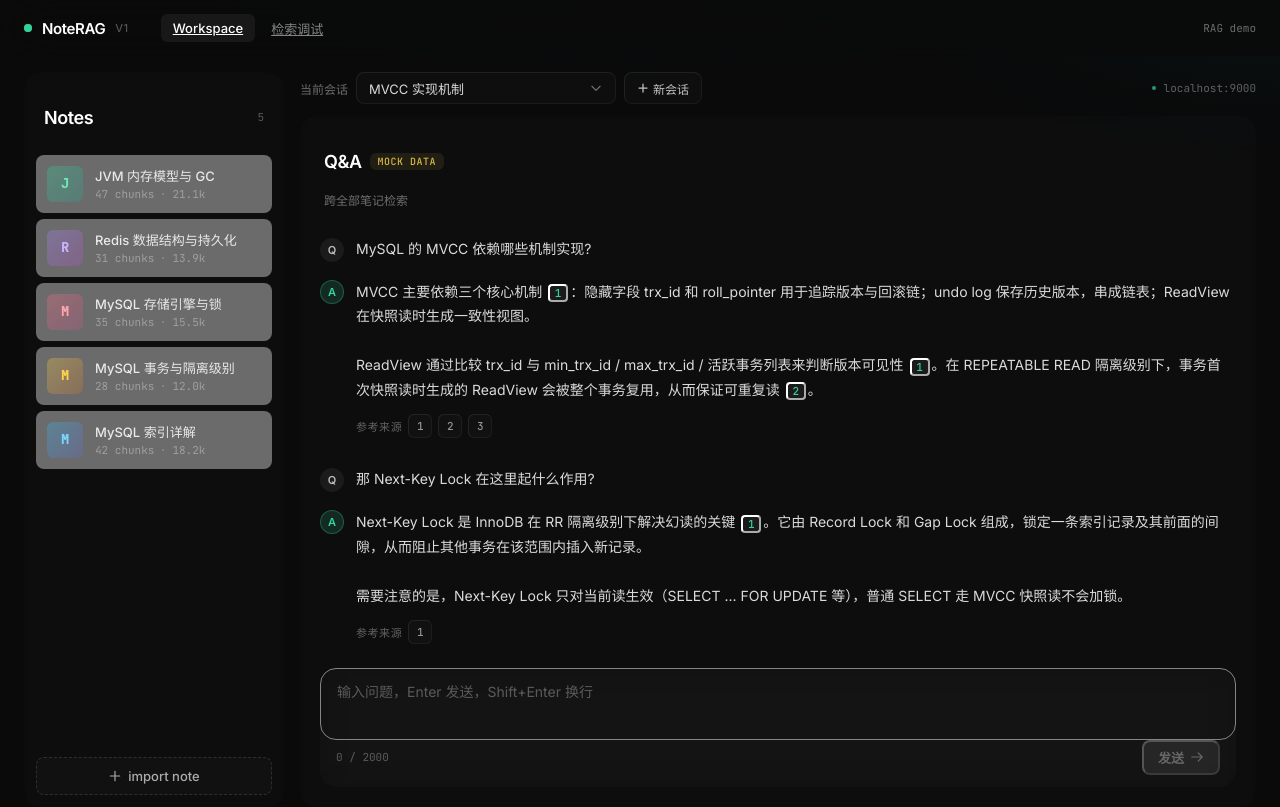
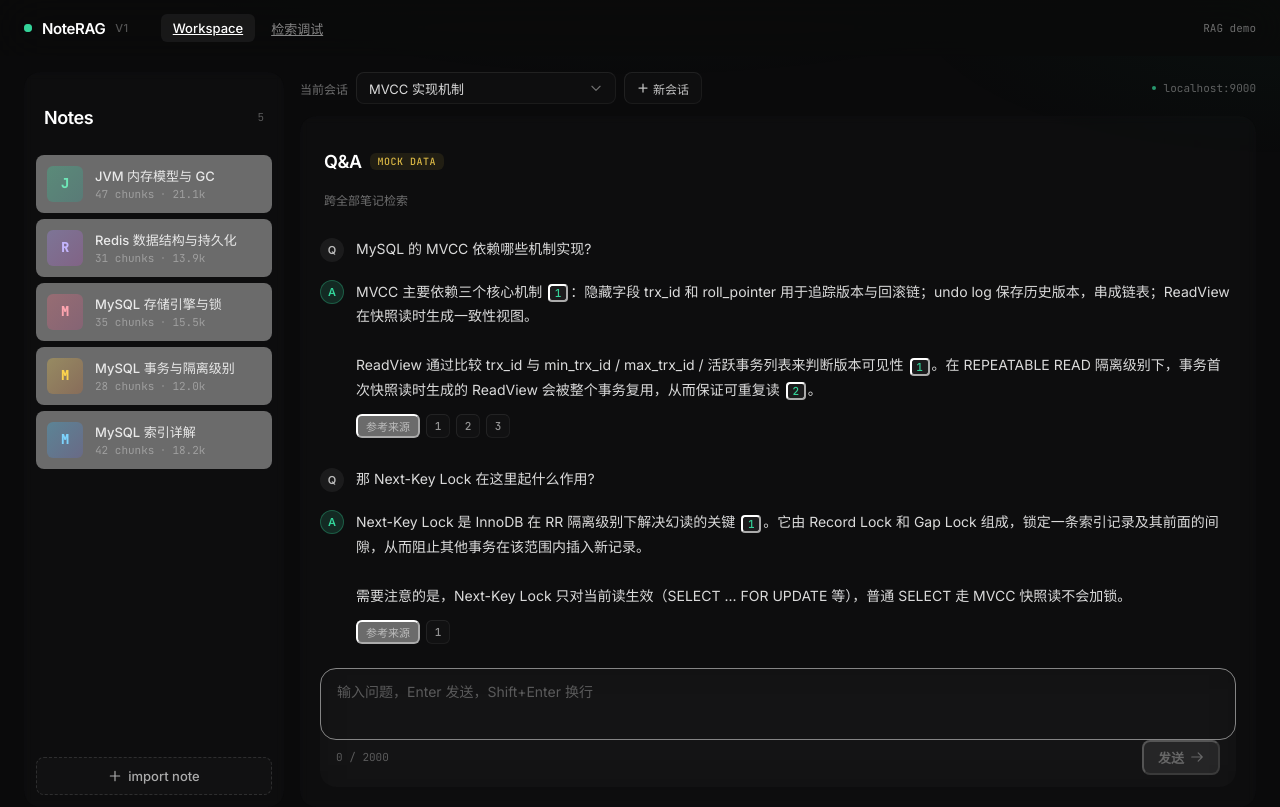
Before and after one commit to HuanHuanHuanFFF/NoteRAG, a Vue app in the folder frontend/: page / in a window 1280 px wide. Built offline with nearby package versions, Linux system fonts and the light colour scheme.

Commit message:
feat(frontend): 优化 sources 面板交互与样式
- sources 默认全部收起，点击编号 [n] 仅展开对应卡片
- "参考来源" 改为按钮，点击打开面板但不展开任何卡片
- 调整按钮配色，去掉中文不适用的 uppercase/tracking

```diff
--- a/frontend/src/components/ChatPanel.vue
+++ b/frontend/src/components/ChatPanel.vue
@@ -5,12 +5,12 @@ import type { ChatSession, ChatTurn, NoteListItem } from '@/api/types';
 const props = defineProps<{
   session: ChatSession | null;
   selectedNote: NoteListItem | null;
-  activeCitation: { turnId: number; index: number } | null;
+  activeCitation: { turnId: number; index: number | null } | null;
 }>();
 
 const emit = defineEmits<{
   (e: 'submit', question: string): void;
-  (e: 'open-citation', turnId: number, index: number): void;
+  (e: 'open-citation', turnId: number, index: number | null): void;
 }>();
 
 const input = ref('');
@@ -199,9 +199,13 @@ function isCitationActive(turnId: number, index: number): boolean {
                   v-if="turn.sources.length > 0"
                   class="mt-3 flex flex-wrap items-center gap-1.5"
                 >
-                  <span class="text-[11px] font-medium uppercase tracking-wider text-white/35">
+                  <button
+                    type="button"
+                    class="inline-flex h-6 items-center rounded-md px-2 text-[11px] font-medium text-white/55 transition-colors duration-150 hover:text-white/85 focus:outline-none focus-visible:ring-2 focus-visible:ring-accent/50"
+                    @click="emit('open-citation', turn.id, null)"
+                  >
                     参考来源
-                  </span>
+                  </button>
                   <button
                     v-for="(_, i) in turn.sources"
                     :key="i"
--- a/frontend/src/components/SourceCard.vue
+++ b/frontend/src/components/SourceCard.vue
@@ -1,16 +1,16 @@
 <script setup lang="ts">
-import { computed, ref } from 'vue';
+import { computed } from 'vue';
 import type { SourceChunk } from '@/api/types';
 
 const props = defineProps<{
   source: SourceChunk;
   index: number;
   highlight?: boolean;
+  expanded?: boolean;
 }>();
 
-defineEmits<{ (e: 'close'): void }>();
+const emit = defineEmits<{ (e: 'toggle'): void }>();
 
-const expanded = ref(true);
 const headingDisplay = computed(() => props.source.headingPath?.trim() || '—');
 const scoreDisplay = computed(() => {
   const s = props.source.score;
@@ -53,7 +53,7 @@ const scoreDisplay = computed(() => {
         type="button"
         class="mt-2 inline-flex items-center gap-1 text-[11px] font-medium text-white/40 transition-colors duration-150 hover:text-accent focus:text-accent focus:outline-none focus-visible:ring-2 focus-visible:ring-accent/50"
         :aria-expanded="expanded"
-        @click="expanded = !expanded"
+        @click="emit('toggle')"
       >
         <svg
           class="h-3 w-3 transition-transform duration-200"
--- a/frontend/src/components/SourcesPanel.vue
+++ b/frontend/src/components/SourcesPanel.vue
@@ -12,6 +12,7 @@ const props = defineProps<{
 defineEmits<{ (e: 'close'): void }>();
 
 const containerRef = ref<HTMLElement | null>(null);
+const expandedSet = ref<Set<number>>(new Set());
 
 const items = computed(() =>
   props.sources.map((source, idx) => ({
@@ -21,9 +22,23 @@ const items = computed(() =>
 );
 
 watch(
+  () => props.sources,
+  () => {
+    expandedSet.value =
+      props.highlightIndex == null ? new Set() : new Set([props.highlightIndex]);
+  }
+);
+
+watch(
   () => props.highlightIndex,
   async (idx) => {
-    if (idx == null) return;
+    if (idx == null) {
+      expandedSet.value = new Set();
+      return;
+    }
+    const next = new Set(expandedSet.value);
+    next.add(idx);
+    expandedSet.value = next;
     await new Promise((r) => requestAnimationFrame(r));
     const el = containerRef.value?.querySelector(`#source-${idx}`) as HTMLElement | null;
     if (el && containerRef.value) {
@@ -33,6 +48,13 @@ watch(
   },
   { flush: 'post' }
 );
+
+function toggle(index: number) {
+  const next = new Set(expandedSet.value);
+  if (next.has(index)) next.delete(index);
+  else next.add(index);
+  expandedSet.value = next;
+}
 </script>
 
 <template>
@@ -72,6 +94,8 @@ watch(
         :source="item.source"
         :index="item.index"
         :highlight="highlightIndex === item.index"
+        :expanded="expandedSet.has(item.index)"
+        @toggle="toggle(item.index)"
       />
 
       <div
--- a/frontend/src/views/WorkspacePage.vue
+++ b/frontend/src/views/WorkspacePage.vue
@@ -30,7 +30,7 @@ const importOpen = ref(false);
 const sourcesOpen = ref(false);
 const sourcesLoading = ref(false);
 const sourcesData = ref<SourceChunk[]>([]);
-const activeCitation = ref<{ turnId: number; index: number } | null>(null);
+const activeCitation = ref<{ turnId: number; index: number | null } | null>(null);
 
 const activeSession = computed<ChatSession | null>(
   () => sessions.value.find((s) => s.id === activeSessionId.value) ?? null
@@ -114,10 +114,10 @@ async function handleSubmit(question: string) {
   turn.loading = false;
 }
 
-function handleOpenCitation(turnId: number, index: number) {
+function handleOpenCitation(turnId: number, index: number | null) {
   const turn = activeSession.value?.turns.find((t) => t.id === turnId);
   if (!turn) return;
-  if (index < 1 || index > turn.sources.length) return;
+  if (index != null && (index < 1 || index > turn.sources.length)) return;
 
   const same =
     sourcesOpen.value &&
```
